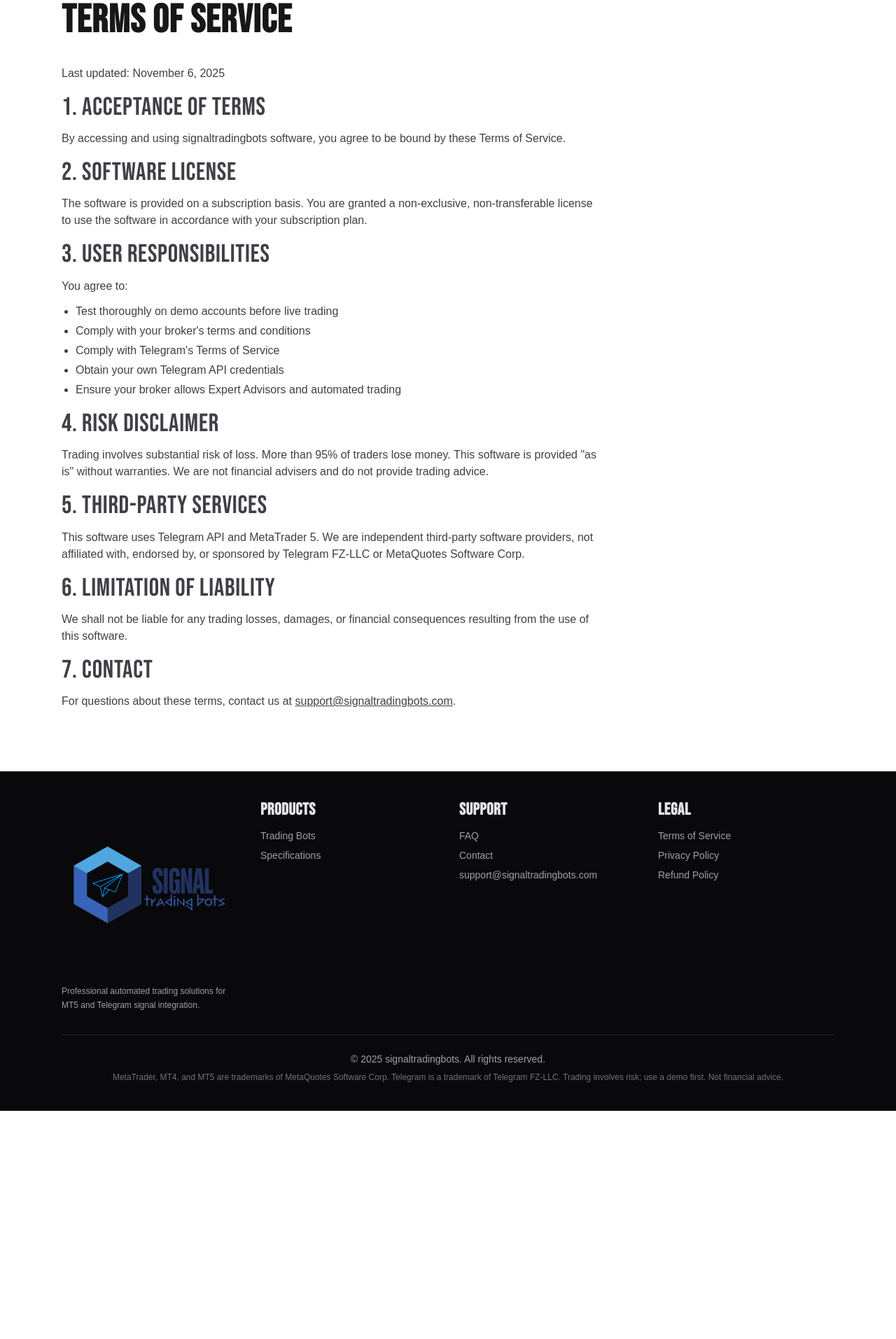
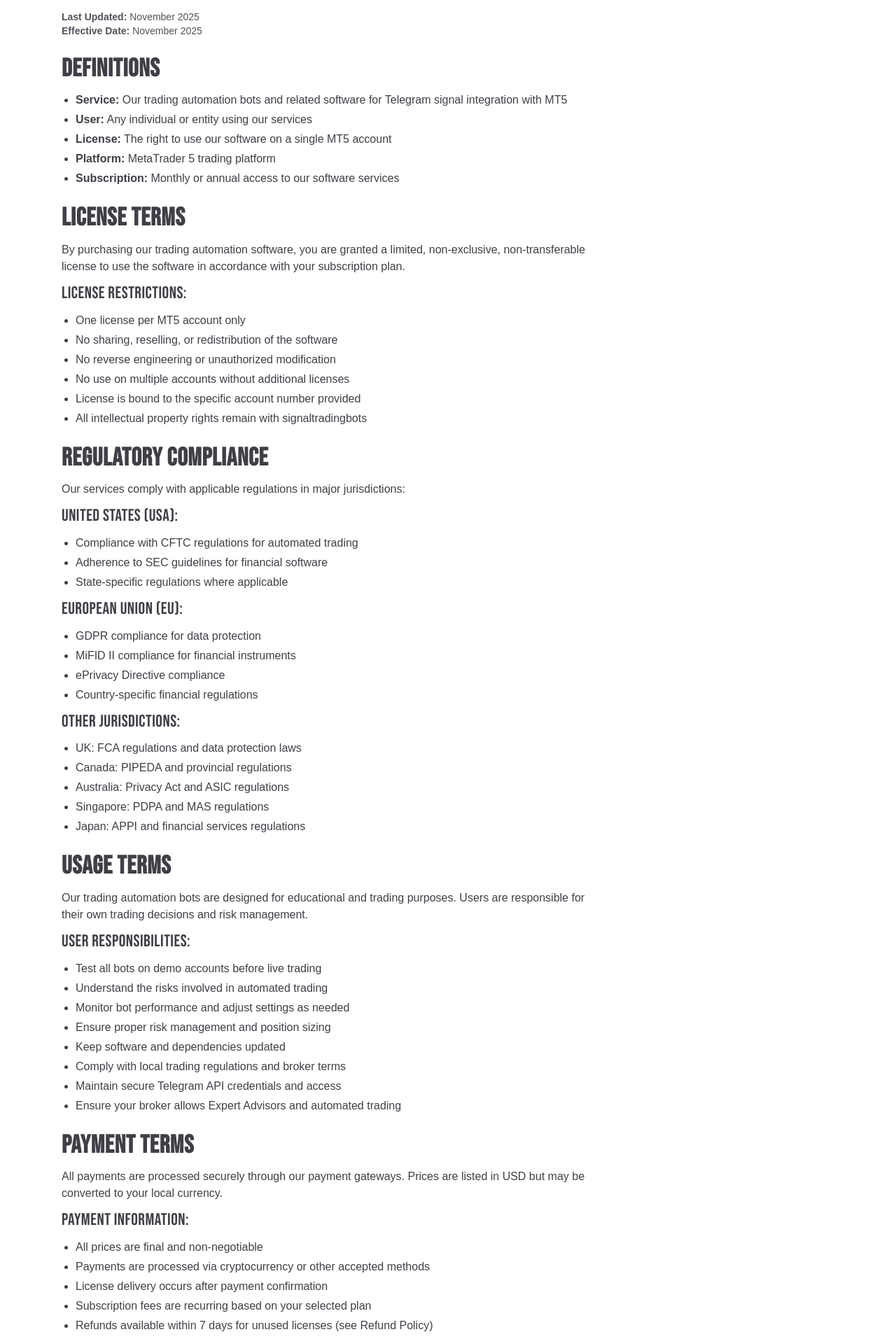
Before and after one commit to Appsbydare/Signal_Trading_Bots, a Next.js app: page /terms in a window 1280 px wide. Shown: the part 582-2495 px from the top of the page at 70% size. Before the commit the page ends 2169 px from the top, so only its background shows below. Built offline with nearby package versions, Linux system fonts and the light colour scheme; no server answers.

Commit message:
feat: update terms page with comprehensive content from reference, update logo file

```diff
--- a/src/app/terms/page.tsx
+++ b/src/app/terms/page.tsx
@@ -1,65 +1,239 @@
 export const metadata = {
-  title: "Terms of Service | signaltradingbots",
-  description: "Terms of Service for signaltradingbots.",
+  title: "Terms and Conditions | signaltradingbots",
+  description: "Terms and Conditions for signaltradingbots - Comprehensive terms covering USA, EU, and international regulations.",
 };
 
 export default function TermsPage() {
   return (
     <div className="space-y-8">
-      <h1 className="reveal text-2xl font-semibold tracking-tight">Terms of Service</h1>
-      <div className="prose prose-sm max-w-3xl space-y-4 text-zinc-700">
-        <p className="reveal">
-          Last updated: {new Date().toLocaleDateString("en-US", { year: "numeric", month: "long", day: "numeric" })}
+      <div>
+        <h1 className="reveal text-2xl font-semibold tracking-tight">Terms and Conditions</h1>
+        <p className="reveal mt-2 text-sm text-zinc-600">
+          Comprehensive terms covering USA, EU, and international regulations
         </p>
+      </div>
+      <div className="prose prose-sm max-w-3xl space-y-6 text-zinc-700">
         <section className="reveal space-y-3">
-          <h2>1. Acceptance of Terms</h2>
+          <h2 className="text-lg font-semibold">Introduction</h2>
           <p>
-            By accessing and using signaltradingbots software, you agree to be bound by these Terms of Service.
+            These Terms and Conditions (&quot;Terms&quot;) govern your use of signaltradingbots&apos; trading automation
+            software, services, and website. By accessing or using our services, you agree to be bound by these Terms.
+          </p>
+          <p className="text-sm text-zinc-600">
+            <strong>Last Updated:</strong> {new Date().toLocaleDateString("en-US", { year: "numeric", month: "long" })}
+            <br />
+            <strong>Effective Date:</strong> {new Date().toLocaleDateString("en-US", { year: "numeric", month: "long" })}
           </p>
         </section>
+
         <section className="reveal space-y-3">
-          <h2>2. Software License</h2>
+          <h2 className="text-lg font-semibold">Definitions</h2>
+          <ul className="list-disc space-y-1 pl-5">
+            <li>
+              <strong>Service:</strong> Our trading automation bots and related software for Telegram signal integration
+              with MT5
+            </li>
+            <li>
+              <strong>User:</strong> Any individual or entity using our services
+            </li>
+            <li>
+              <strong>License:</strong> The right to use our software on a single MT5 account
+            </li>
+            <li>
+              <strong>Platform:</strong> MetaTrader 5 trading platform
+            </li>
+            <li>
+              <strong>Subscription:</strong> Monthly or annual access to our software services
+            </li>
+          </ul>
+        </section>
+
+        <section className="reveal space-y-3">
+          <h2 className="text-lg font-semibold">License Terms</h2>
           <p>
-            The software is provided on a subscription basis. You are granted a non-exclusive, non-transferable license
-            to use the software in accordance with your subscription plan.
+            By purchasing our trading automation software, you are granted a limited, non-exclusive,
+            non-transferable license to use the software in accordance with your subscription plan.
           </p>
+          <h3 className="font-medium">License Restrictions:</h3>
+          <ul className="list-disc space-y-1 pl-5">
+            <li>One license per MT5 account only</li>
+            <li>No sharing, reselling, or redistribution of the software</li>
+            <li>No reverse engineering or unauthorized modification</li>
+            <li>No use on multiple accounts without additional licenses</li>
+            <li>License is bound to the specific account number provided</li>
+            <li>All intellectual property rights remain with signaltradingbots</li>
+          </ul>
         </section>
+
         <section className="reveal space-y-3">
-          <h2>3. User Responsibilities</h2>
-          <p>You agree to:</p>
+          <h2 className="text-lg font-semibold">Regulatory Compliance</h2>
+          <p>Our services comply with applicable regulations in major jurisdictions:</p>
+          <h3 className="font-medium">United States (USA):</h3>
           <ul className="list-disc space-y-1 pl-5">
-            <li>Test thoroughly on demo accounts before live trading</li>
-            <li>Comply with your broker&apos;s terms and conditions</li>
-            <li>Comply with Telegram&apos;s Terms of Service</li>
-            <li>Obtain your own Telegram API credentials</li>
+            <li>Compliance with CFTC regulations for automated trading</li>
+            <li>Adherence to SEC guidelines for financial software</li>
+            <li>State-specific regulations where applicable</li>
+          </ul>
+          <h3 className="font-medium">European Union (EU):</h3>
+          <ul className="list-disc space-y-1 pl-5">
+            <li>GDPR compliance for data protection</li>
+            <li>MiFID II compliance for financial instruments</li>
+            <li>ePrivacy Directive compliance</li>
+            <li>Country-specific financial regulations</li>
+          </ul>
+          <h3 className="font-medium">Other Jurisdictions:</h3>
+          <ul className="list-disc space-y-1 pl-5">
+            <li>UK: FCA regulations and data protection laws</li>
+            <li>Canada: PIPEDA and provincial regulations</li>
+            <li>Australia: Privacy Act and ASIC regulations</li>
+            <li>Singapore: PDPA and MAS regulations</li>
+            <li>Japan: APPI and financial services regulations</li>
+          </ul>
+        </section>
+
+        <section className="reveal space-y-3">
+          <h2 className="text-lg font-semibold">Usage Terms</h2>
+          <p>
+            Our trading automation bots are designed for educational and trading purposes. Users are responsible for
+            their own trading decisions and risk management.
+          </p>
+          <h3 className="font-medium">User Responsibilities:</h3>
+          <ul className="list-disc space-y-1 pl-5">
+            <li>Test all bots on demo accounts before live trading</li>
+            <li>Understand the risks involved in automated trading</li>
+            <li>Monitor bot performance and adjust settings as needed</li>
+            <li>Ensure proper risk management and position sizing</li>
+            <li>Keep software and dependencies updated</li>
+            <li>Comply with local trading regulations and broker terms</li>
+            <li>Maintain secure Telegram API credentials and access</li>
             <li>Ensure your broker allows Expert Advisors and automated trading</li>
           </ul>
         </section>
+
         <section className="reveal space-y-3">
-          <h2>4. Risk Disclaimer</h2>
+          <h2 className="text-lg font-semibold">Payment Terms</h2>
           <p>
-            Trading involves substantial risk of loss. More than 95% of traders lose money. This software is provided
-            &quot;as is&quot; without warranties. We are not financial advisers and do not provide trading advice.
+            All payments are processed securely through our payment gateways. Prices are listed in USD but may be
+            converted to your local currency.
+          </p>
+          <h3 className="font-medium">Payment Information:</h3>
+          <ul className="list-disc space-y-1 pl-5">
+            <li>All prices are final and non-negotiable</li>
+            <li>Payments are processed via cryptocurrency or other accepted methods</li>
+            <li>License delivery occurs after payment confirmation</li>
+            <li>Subscription fees are recurring based on your selected plan</li>
+            <li>Refunds available within 7 days for unused licenses (see Refund Policy)</li>
+            <li>Tax obligations are the responsibility of the user</li>
+          </ul>
+        </section>
+
+        <section className="reveal space-y-3">
+          <h2 className="text-lg font-semibold">Refund Policy</h2>
+          <p>We offer a 7-day money-back guarantee for all products under specific conditions.</p>
+          <h3 className="font-medium">Refund Conditions:</h3>
+          <ul className="list-disc space-y-1 pl-5">
+            <li>Request must be made within 7 days of purchase</li>
+            <li>Bot must not have been used for live trading</li>
+            <li>Technical issues that cannot be resolved by our support team</li>
+            <li>No refunds for used licenses or after 7-day period</li>
+            <li>Refunds processed in the original payment method</li>
+            <li>Processing time: 3-5 business days</li>
+          </ul>
+          <p className="text-sm text-zinc-600">
+            For more details, please see our{" "}
+            <a href="/refund" className="underline">
+              Refund Policy
+            </a>
+            .
           </p>
         </section>
+
         <section className="reveal space-y-3">
-          <h2>5. Third-Party Services</h2>
+          <h2 className="text-lg font-semibold">Support Terms</h2>
+          <p>
+            We provide technical support for installation, configuration, and troubleshooting of our products during the
+            subscription period.
+          </p>
+          <h3 className="font-medium">Support Includes:</h3>
+          <ul className="list-disc space-y-1 pl-5">
+            <li>Software installation and setup assistance</li>
+            <li>MT5 integration help</li>
+            <li>Telegram signal configuration</li>
+            <li>Bug fixes and compatibility updates</li>
+            <li>Email support with 24-hour response time</li>
+            <li>Access to documentation and guides</li>
+          </ul>
+        </section>
+
+        <section className="reveal space-y-3">
+          <h2 className="text-lg font-semibold">Intellectual Property</h2>
+          <p>All software, documentation, and related materials remain our intellectual property.</p>
+          <h3 className="font-medium">IP Rights:</h3>
+          <ul className="list-disc space-y-1 pl-5">
+            <li>All code and software remain our property</li>
+            <li>No redistribution or resale rights</li>
+            <li>Custom modifications are permitted for personal use only</li>
+            <li>Trademarks and branding are protected</li>
+            <li>Documentation and guides are copyrighted</li>
+          </ul>
+        </section>
+
+        <section className="reveal space-y-3">
+          <h2 className="text-lg font-semibold">Disclaimers</h2>
+          <h3 className="font-medium">Important Disclaimers:</h3>
+          <ul className="list-disc space-y-1 pl-5">
+            <li>Trading involves substantial risk of loss and is not suitable for all investors</li>
+            <li>Past performance does not guarantee future results</li>
+            <li>Automated trading systems can result in losses</li>
+            <li>We are not responsible for trading losses or financial damages</li>
+            <li>Users should always test on demo accounts first</li>
+            <li>API connectivity issues are beyond our control</li>
+            <li>Market conditions may affect bot performance</li>
+            <li>We are not financial advisers and do not provide trading advice</li>
+          </ul>
+        </section>
+
+        <section className="reveal space-y-3">
+          <h2 className="text-lg font-semibold">Limitation of Liability</h2>
+          <p>Our liability is limited to the amount paid for the software license or subscription.</p>
+          <h3 className="font-medium">Liability Limits:</h3>
+          <ul className="list-disc space-y-1 pl-5">
+            <li>Maximum liability: Purchase price of the license or subscription</li>
+            <li>No consequential or indirect damages</li>
+            <li>No liability for trading losses</li>
+            <li>No liability for data loss or corruption</li>
+            <li>Force majeure events excluded</li>
+          </ul>
+        </section>
+
+        <section className="reveal space-y-3">
+          <h2 className="text-lg font-semibold">Third-Party Services</h2>
           <p>
             This software uses Telegram API and MetaTrader 5. We are independent third-party software providers, not
             affiliated with, endorsed by, or sponsored by Telegram FZ-LLC or MetaQuotes Software Corp.
           </p>
         </section>
+
         <section className="reveal space-y-3">
-          <h2>6. Limitation of Liability</h2>
+          <h2 className="text-lg font-semibold">Governing Law</h2>
           <p>
-            We shall not be liable for any trading losses, damages, or financial consequences resulting from the use of
-            this software.
+            These Terms are governed by applicable laws in your jurisdiction. Any disputes will be resolved through
+            appropriate legal channels.
           </p>
+          <h3 className="font-medium">Legal Information:</h3>
+          <ul className="list-disc space-y-1 pl-5">
+            <li>Terms may be updated without notice</li>
+            <li>Continued use constitutes acceptance of new terms</li>
+            <li>Severability clause applies to all terms</li>
+            <li>Force majeure events may affect service delivery</li>
+            <li>Dispute resolution through arbitration or local courts</li>
+          </ul>
         </section>
+
         <section className="reveal space-y-3">
-          <h2>7. Contact</h2>
+          <h2 className="text-lg font-semibold">Questions About These Terms?</h2>
           <p>
-            For questions about these terms, contact us at{" "}
+            If you have any questions about these terms and conditions, please contact our support team at{" "}
             <a href="mailto:support@signaltradingbots.com" className="underline">
               support@signaltradingbots.com
             </a>
```
Also changed, not shown: Tradingbot.png, public/Tradingbot.png.
